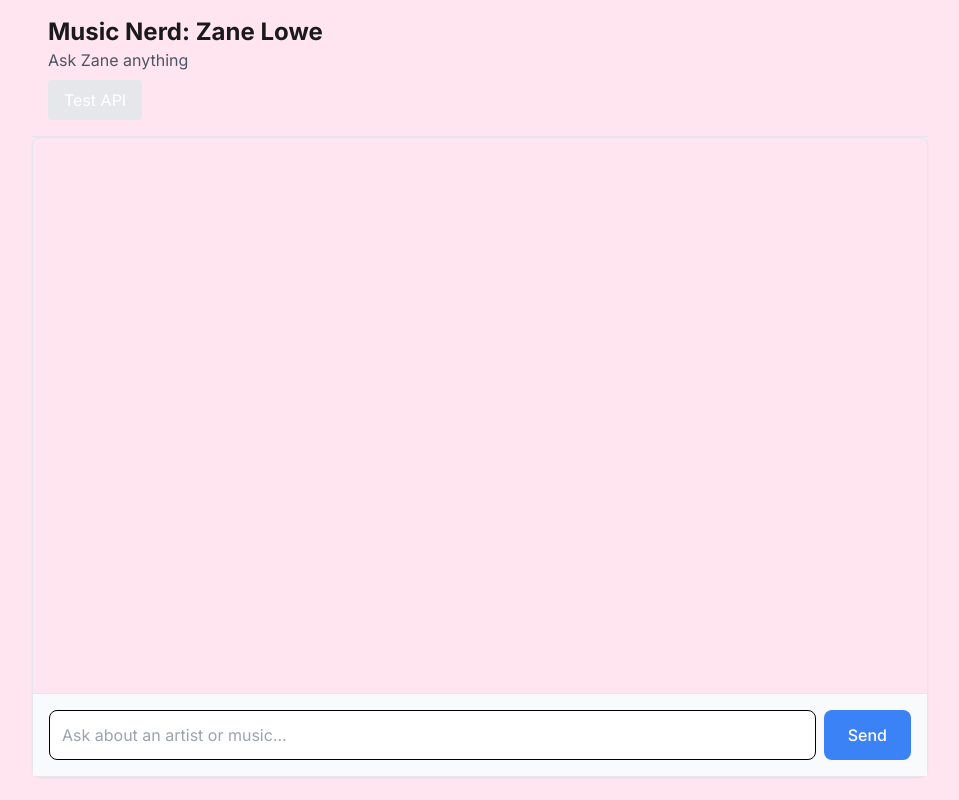
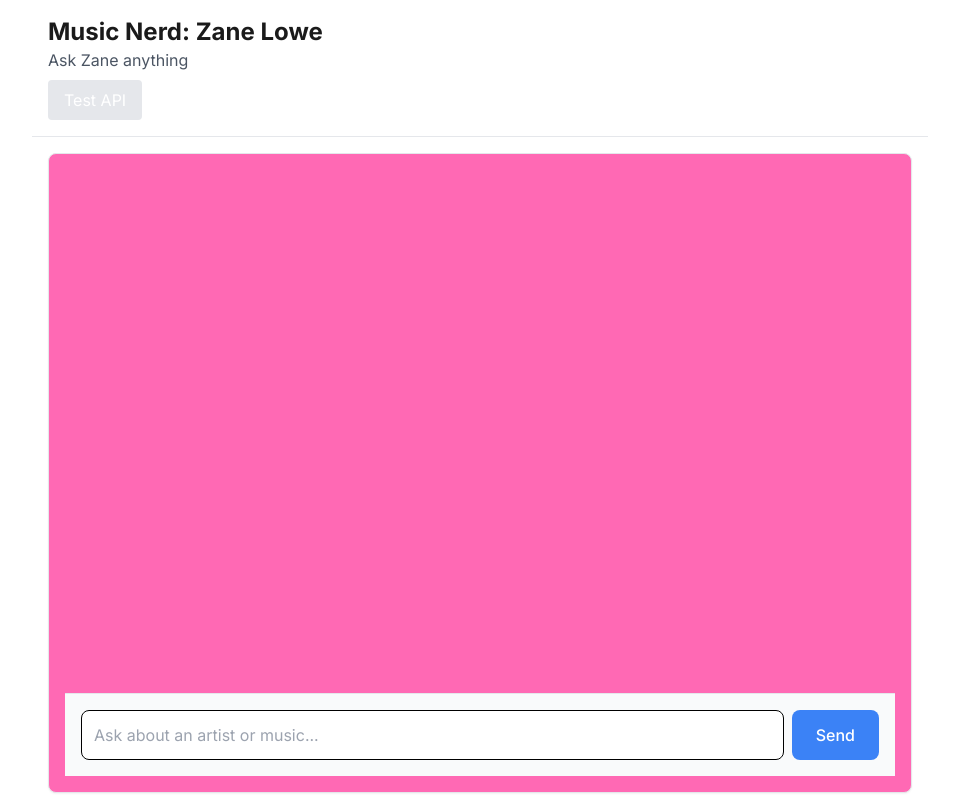
Before and after one commit to p3t3rango/musicnerd3agent, a Next.js app: page / in a window 1280 px wide. Shown: the whole page, without its empty margins (160-1119 px from the left). Built offline with nearby package versions, Linux system fonts and the light colour scheme.

Commit message:
Update chat container to hot pink background with white page background

```diff
--- a/src/app/globals.css
+++ b/src/app/globals.css
@@ -3,16 +3,23 @@
 @tailwind utilities;
 
 :root {
-  --background-pink: #FFE5F0;  /* Light pink background */
+  --hot-pink: #FF69B4;  /* Hot pink for chat box */
   --primary-black: #000000;
   --text-black: #1A1A1A;
   --text-white: #FFFFFF;
-  --accent-pink: #FF69B4;  /* Brighter pink for accents */
 }
 
 body {
-  background-color: var(--background-pink);
+  background-color: var(--text-white);  /* White background */
   color: var(--text-black);
+}
+
+/* Chat box specific styling */
+.chat-container {
+  background-color: var(--hot-pink);
+  border-radius: 0.5rem;
+  padding: 1rem;
+  margin: 1rem;
 }
 
 /* Base button styling */
@@ -24,7 +31,7 @@
 }
 
 button:hover {
-  background-color: var(--accent-pink);
+  background-color: var(--hot-pink);
 }
 
 /* Input styling */
@@ -36,8 +43,8 @@
 
 input:focus, textarea:focus {
   outline: none;
-  border-color: var(--accent-pink);
-  box-shadow: 0 0 5px var(--accent-pink);
+  border-color: var(--hot-pink);
+  box-shadow: 0 0 5px var(--hot-pink);
 }
 
 /* Link styling */
@@ -48,7 +55,7 @@
 }
 
 a:hover {
-  color: var(--accent-pink);
+  color: var(--hot-pink);
 }
 
 /* Custom scrollbar */
@@ -57,7 +64,7 @@
 }
 
 ::-webkit-scrollbar-track {
-  background: var(--background-pink);
+  background: var(--text-white);
 }
 
 ::-webkit-scrollbar-thumb {
@@ -66,5 +73,5 @@
 }
 
 ::-webkit-scrollbar-thumb:hover {
-  background: var(--accent-pink);
+  background: var(--hot-pink);
 }
--- a/src/components/Chat.tsx
+++ b/src/components/Chat.tsx
@@ -104,7 +104,7 @@
   };
 
   return (
-    <div className="flex flex-col h-[80vh] border rounded-lg shadow-sm">
+    <div className="chat-container flex flex-col h-[80vh] border rounded-lg shadow-sm">
       {error && (
         <div className="p-4 bg-red-50 text-red-600 border-b">
           Error: {error}
```
